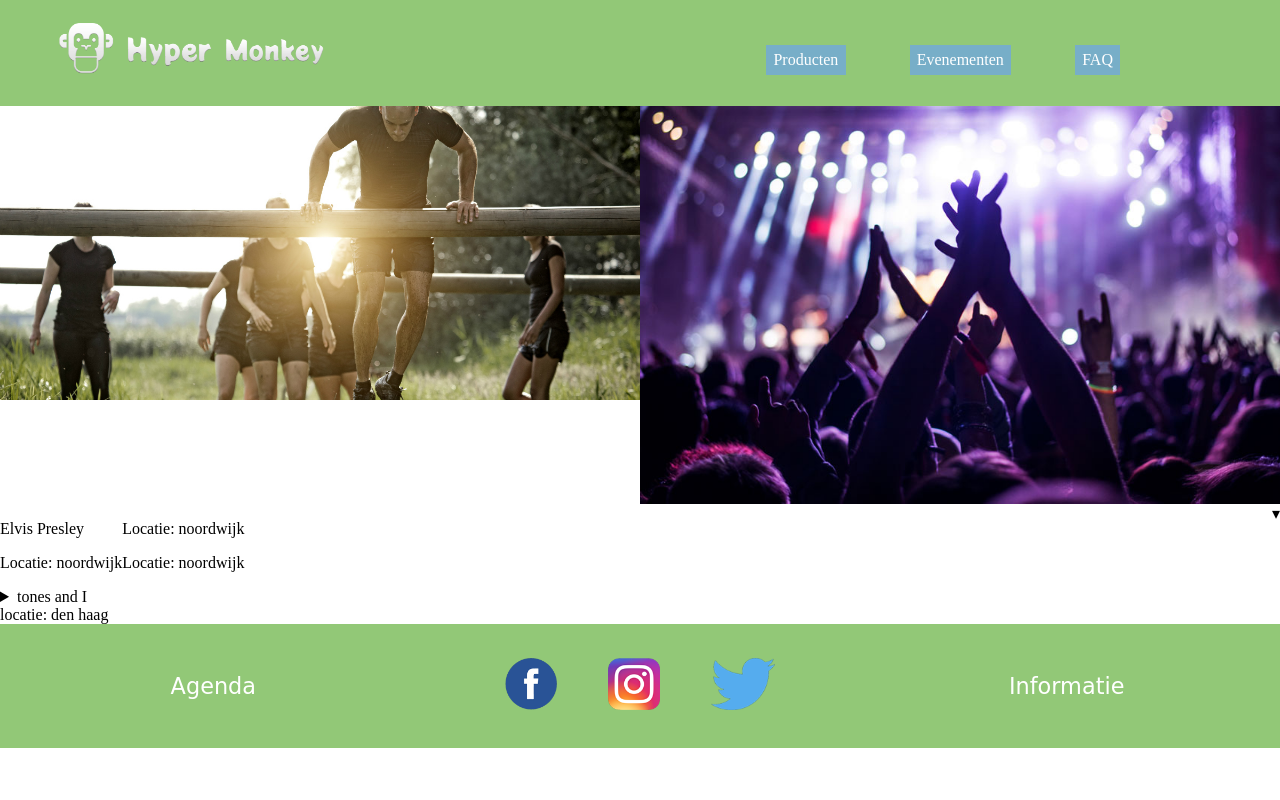
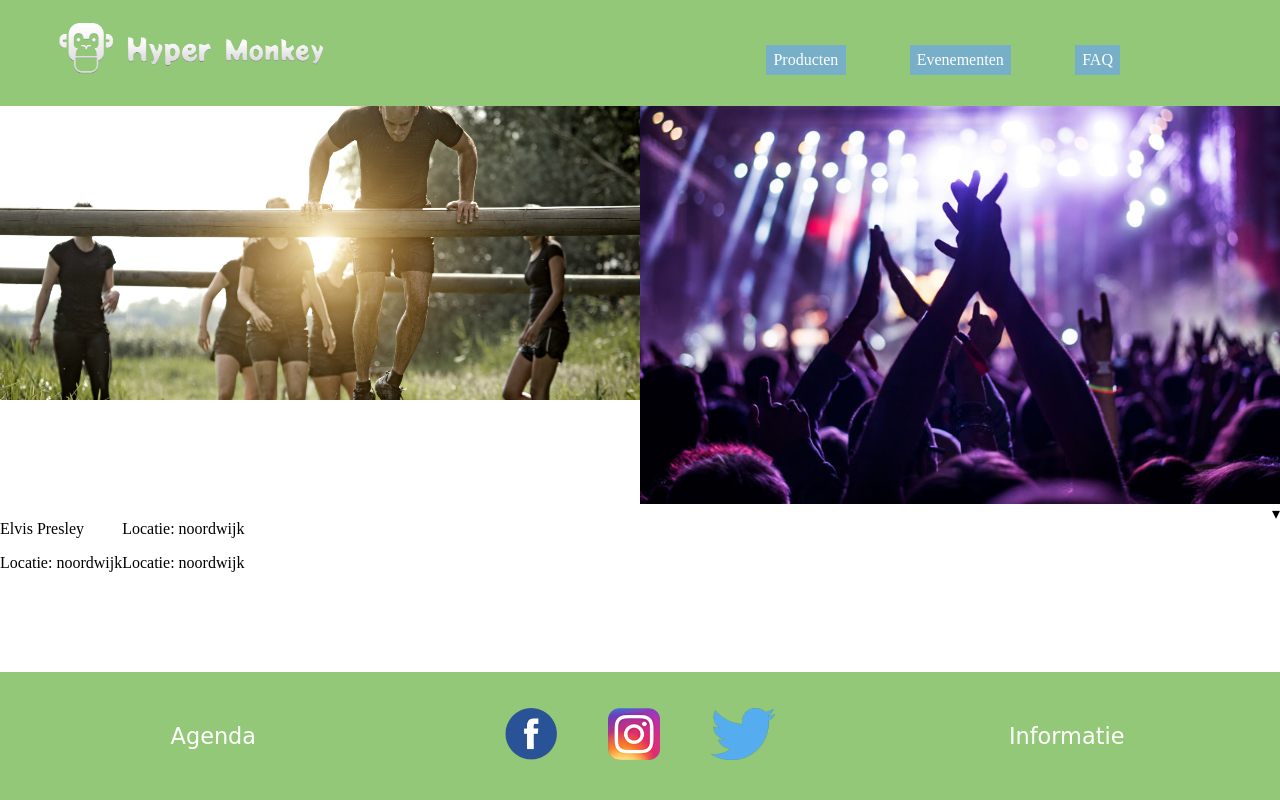
Before and after one commit to lo0e-swd4/ALA3-3-hyper-monkey, a PHP site: the page made by evenementen pagina - Tyler/evenementten.html in a window 1280 px wide. Run offline with PHP 8.4, Linux system fonts and the light colour scheme; some web fonts are replaced.

Commit message:
verandering maken

```diff
--- a/evenementen pagina - Tyler/CSS/evenementen.css
+++ b/evenementen pagina - Tyler/CSS/evenementen.css
@@ -88,6 +88,7 @@ header article {
 
    main {
        margin-top: 10vh;
+       min-height: 74vh;
    }
 
 .evenement-details {
@@ -156,7 +157,7 @@ footer {
     justify-content: center;
     align-items: center;
     background-color: #92C877;
-    height: 15.5vh;
+    height: 16vh;
 }
 
 footer article {
@@ -196,7 +197,7 @@ footer a:hover {
 
 footer img {
     height: 6.5vh;
-    padding: 2vw;
+    margin: 0 2vw;
 }
 
 footer img:nth-child(1){
--- a/evenementen pagina - Tyler/evenementten.html
+++ b/evenementen pagina - Tyler/evenementten.html
@@ -61,19 +61,6 @@
 
 
 
-        <details>
-            <summary>tones and I <br> locatie: den haag</summary>
-            <p></p>
-
-        </details>
-
-
-
-
-
-
-
-
 
 </main>
 
```
